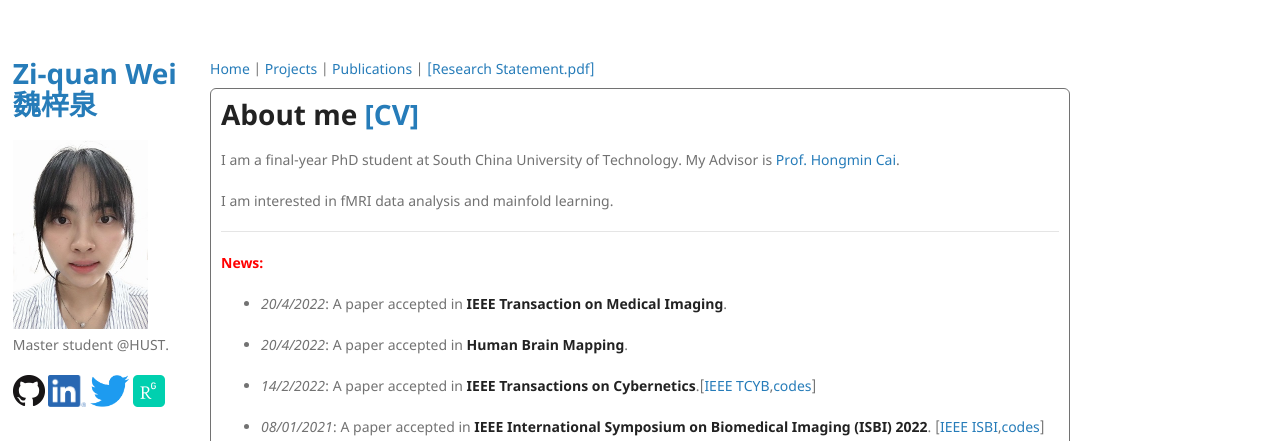
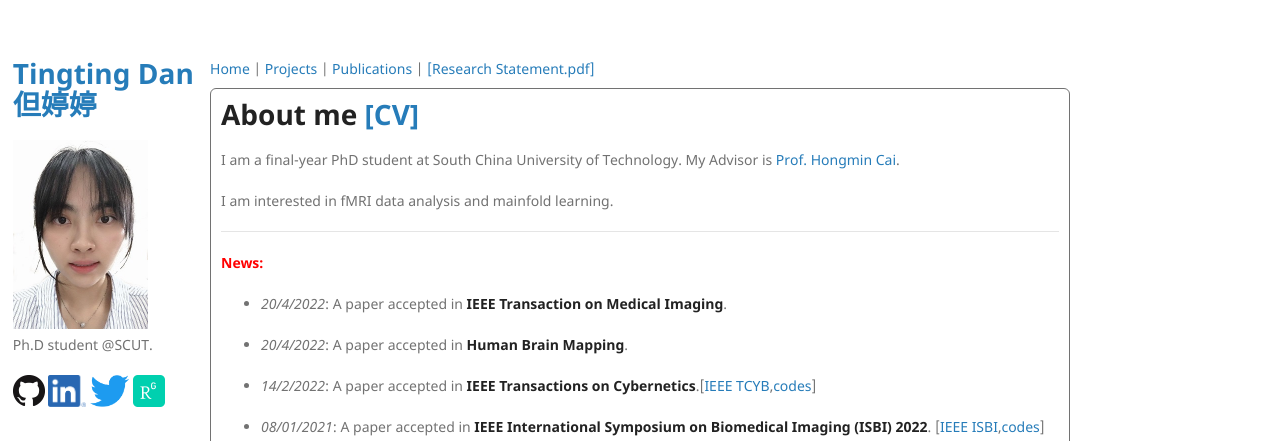
Before and after one commit to Dandy5721/dandy.github.io, a Jekyll site: the page built from index.md, in a window 1280 px wide. Shown: the top 441 px of the page. Built offline with Jekyll 4.4.1, drawn with Linux system fonts in a browser that asks for light colours; our own code applies the rules of GitHub Pages for plain Markdown files.

Commit message:
Update _config.yml

```diff
--- a/_config.yml
+++ b/_config.yml
@@ -1,14 +1,14 @@
-title: Zi-quan Wei
-title_cn: 魏梓泉
+title: Tingting Dan
+title_cn: 但婷婷
 logo: /assets/img/wei.jpg
-description: Master student @HUST.
+description: Ph.D student @SCUT.
 show_buttons: true
-index_url: https://chrisa142857.github.io
-project_url: https://chrisa142857.github.io/projects
-publication_url: https://chrisa142857.github.io/publications
+index_url: https://dandy5721.github.io
+project_url: https://dandy5721.github.io/dandy.github.io/projects
+publication_url: https://dandy5721.github.io/dandy.github.io/publications
 research_statement_url: https://drive.google.com/file/d/1SJgMNn493hlpMTHLE5goz4pCxzj5oLuJ/view?usp=sharing
-twitter_url: https://twitter.com/ZiquanWei
+twitter_url: https://twitter.com/DanTingting
 linkedin_url: https://www.linkedin.com/in/%E6%A2%93%E6%B3%89-%E9%AD%8F-275800215/
-rg_url: https://www.researchgate.net/profile/Ziquan-Wei
+rg_url: https://www.researchgate.net/profile/Tingting_Dan
 google_analytics:
 theme: jekyll-theme-minimal
```
